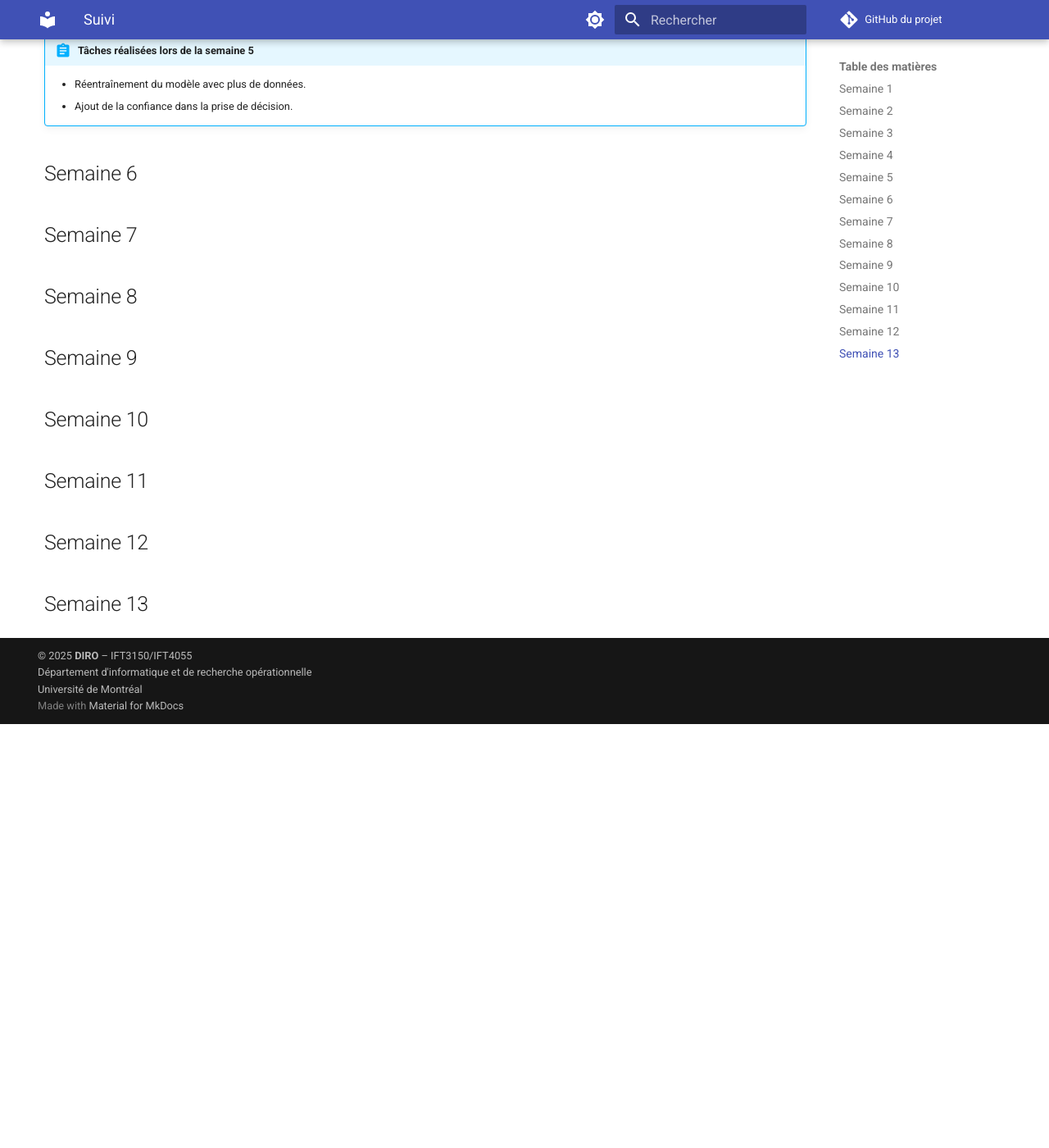
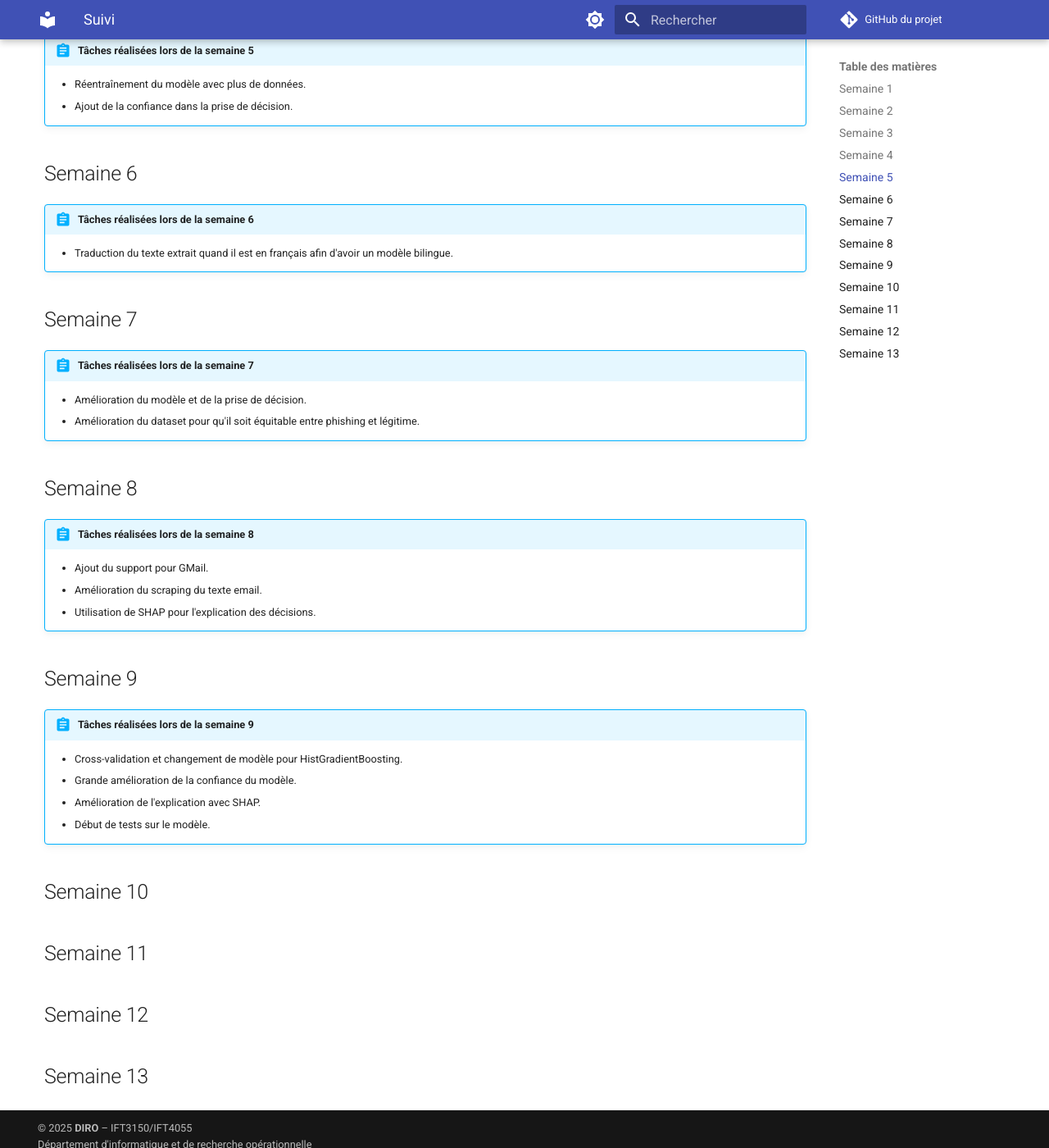
Before and after one commit to Laurent-Mercier/IFT3150-site-web, an MkDocs documentation site: the page built from docs/suivi.md, in a window 1280 px wide and 1400 px high, scrolled down 1114 px. Shown: the whole window at 82% size. Built offline with MkDocs 1.6.1 and Material for MkDocs 9.7.7, drawn with Linux system fonts in a browser that asks for light colours; comment, search, counter and statistics services are not loaded; before the commit the page ends 1997 px from its top, so only the background shows below that.

Commit message:
Semaine 9

```diff
--- a/docs/suivi.md
+++ b/docs/suivi.md
@@ -34,11 +34,30 @@
 
 ## Semaine 6
 
+!!! abstract "Tâches réalisées lors de la semaine 6"
+    - Traduction du texte extrait quand il est en français afin d'avoir un modèle bilingue.
+
 ## Semaine 7
+
+!!! abstract "Tâches réalisées lors de la semaine 7"
+    - Amélioration du modèle et de la prise de décision.
+    - Amélioration du dataset pour qu'il soit équitable entre phishing et légitime.
 
 ## Semaine 8
 
+!!! abstract "Tâches réalisées lors de la semaine 8"
+    - Ajout du support pour GMail.
+    - Amélioration du scraping du texte email.
+    - Utilisation de SHAP pour l'explication des décisions.
+
 ## Semaine 9
+
+!!! abstract "Tâches réalisées lors de la semaine 9"
+    - Cross-validation et changement de modèle pour HistGradientBoosting.
+    - Grande amélioration de la confiance du modèle.
+    - Amélioration de l'explication avec SHAP.
+    - Début de tests sur le modèle.
+
 
 ## Semaine 10
 
```
